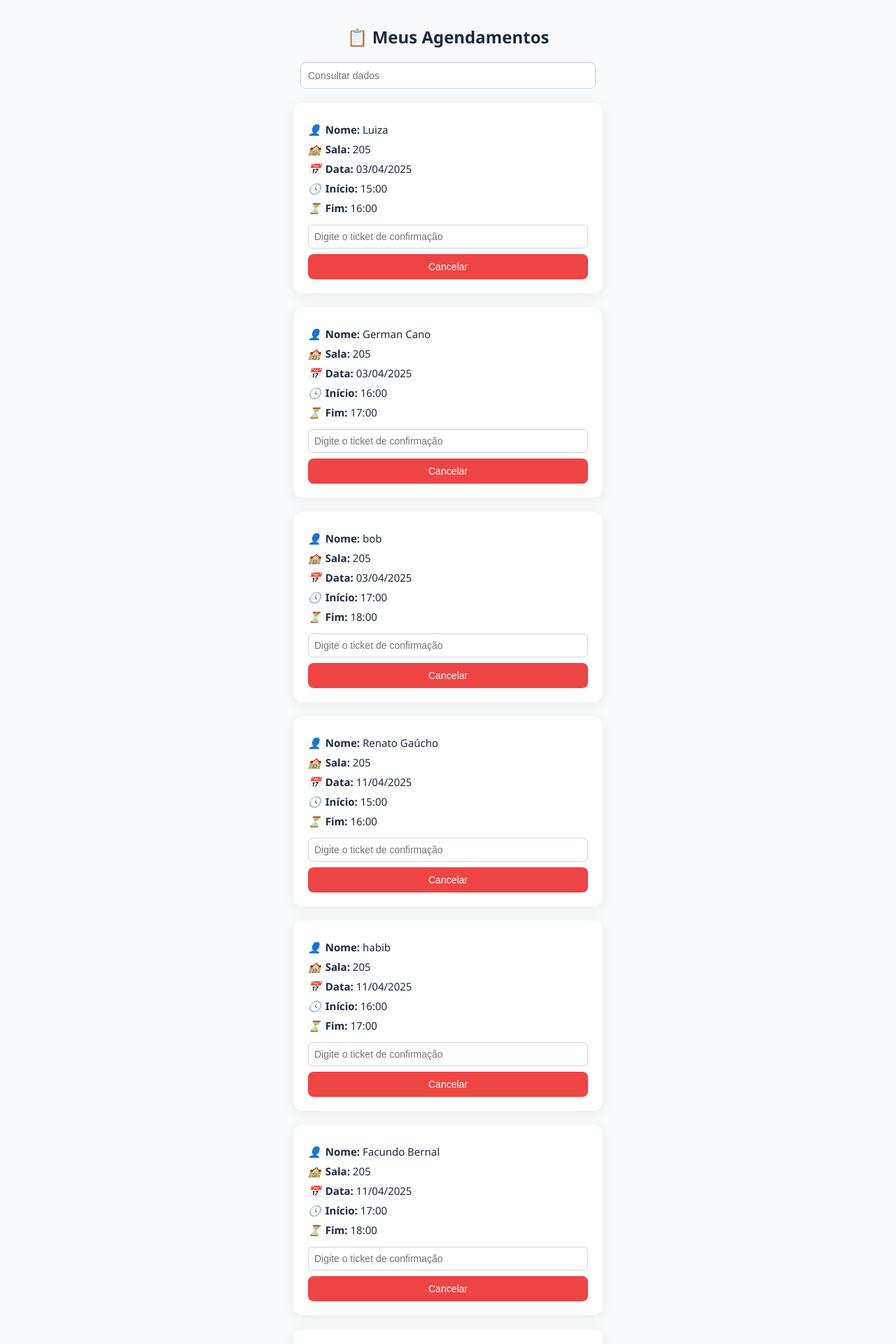
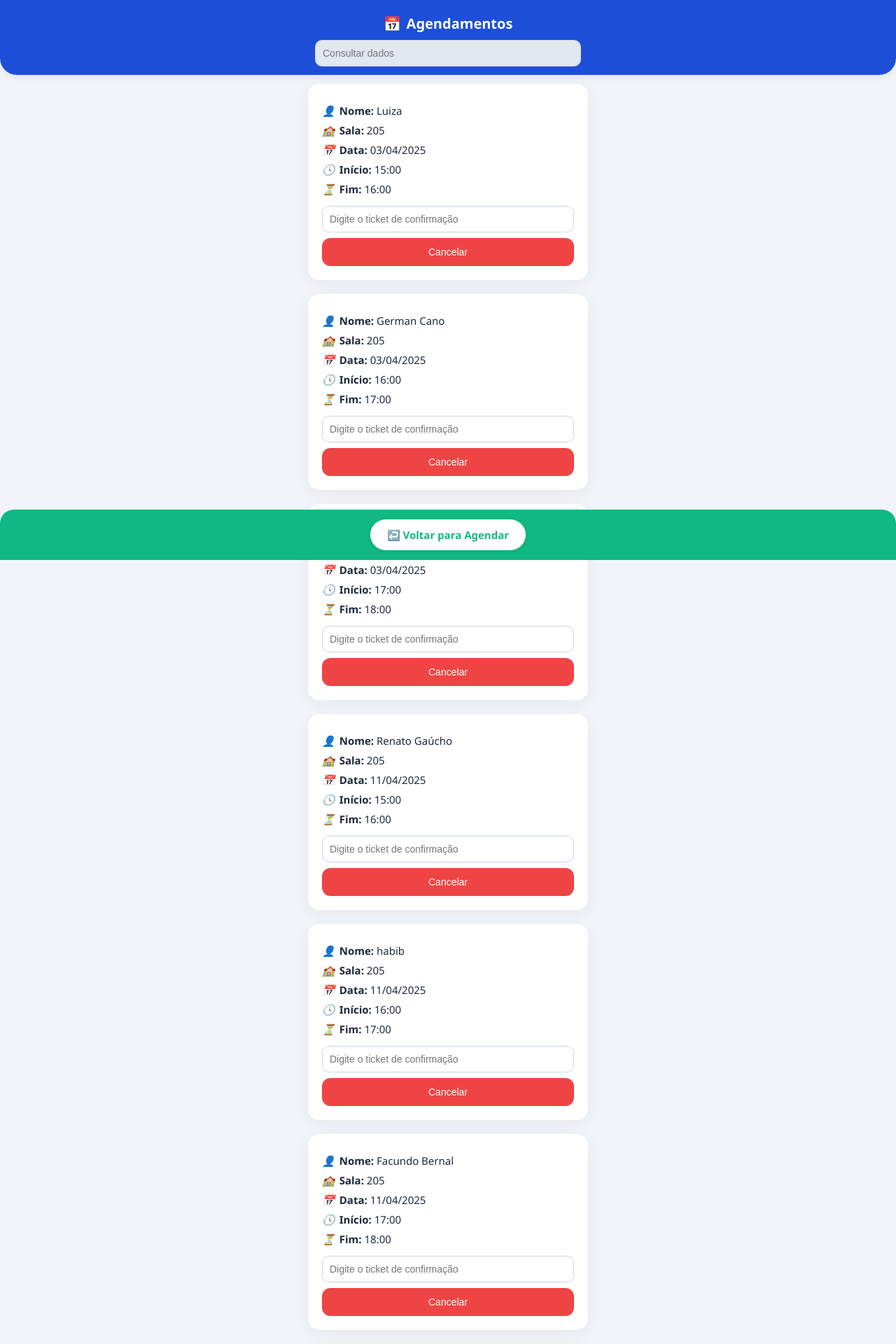
Before and after one commit to rdgx02/agendamento-de-salas, a Flask app: page /meus-agendamentos in a window 1280 px wide. Shown: the top 1920 px of the page at 70% size. Run offline with Flask 3, Linux system fonts and the light colour scheme; data comes from the database, SQL or seed files in the repository.

Commit message:
Versão visual atualizada com barra arredondada e layout clean

```diff
--- a/app/templates/meus_agendamentos.html
+++ b/app/templates/meus_agendamentos.html
@@ -5,23 +5,64 @@
   <title>Meus Agendamentos</title>
   <meta name="viewport" content="width=device-width, initial-scale=1.0">
   <style>
+    * {
+      box-sizing: border-box;
+    }
+
     body {
       font-family: 'Segoe UI', sans-serif;
-      background-color: #f8fafc;
+      background-color: #f1f5f9;
       margin: 0;
-      padding: 20px;
+      padding: 0;
       text-align: center;
+      padding-top: 100px;
+      padding-bottom: 80px;
+    }
+
+    .top-bar {
+      position: fixed;
+      top: 0;
+      left: 0;
+      right: 0;
+      background: #1d4ed8;
+      color: white;
+      padding: 20px 16px 12px;
+      font-size: 18px;
+      font-weight: 500;
+      display: flex;
+      flex-direction: column;
+      align-items: center;
+      z-index: 1000;
+      border-bottom-left-radius: 24px;
+      border-bottom-right-radius: 24px;
+      box-shadow: 0 4px 8px rgba(0, 0, 0, 0.06);
+    }
+
+    .top-bar .titulo {
+      font-size: 20px;
+      display: flex;
+      align-items: center;
+      gap: 8px;
+      margin-bottom: 10px;
+    }
+
+    .top-bar input {
+      padding: 10px 14px;
+      border-radius: 12px;
+      border: none;
+      width: 100%;
+      max-width: 380px;
+      font-size: 14px;
+      background: #e2e8f0;
     }
 
     h1 {
-      color: #1e293b;
-      margin-bottom: 20px;
-      font-size: 24px;
+      display: none;
     }
 
     .card {
       background: #ffffff;
-      border-radius: 12px;
+      border-radius: 16px;
       box-shadow: 0 4px 20px rgba(0, 0, 0, 0.06);
       padding: 20px;
       max-width: 400px;
@@ -51,8 +92,8 @@
     }
 
     input[type="text"] {
-      padding: 8px;
-      border-radius: 6px;
+      padding: 10px;
+      border-radius: 10px;
       border: 1px solid #cbd5e1;
       font-size: 14px;
     }
@@ -61,9 +102,9 @@
       background: #ef4444;
       color: white;
       border: none;
-      padding: 10px;
+      padding: 12px;
       font-size: 14px;
-      border-radius: 8px;
+      border-radius: 12px;
       cursor: pointer;
     }
 
@@ -77,61 +118,54 @@
       margin-top: 4px;
     }
 
-    .voltar {
-      margin-top: 30px;
+    .bottom-bar {
+      position: fixed;
+      bottom: 0;
+      left: 0;
+      right: 0;
+      background: #10b981;
+      padding: 14px 0;
+      z-index: 1000;
+      border-top-left-radius: 20px;
+      border-top-right-radius: 20px;
     }
 
-    .voltar a {
+    .bottom-bar a {
+      background: white;
+      color: #10b981;
+      font-weight: 600;
+      padding: 12px 24px;
+      border-radius: 30px;
       text-decoration: none;
-      background: #3b82f6;
-      color: white;
-      padding: 10px 18px;
-      border-radius: 8px;
+      font-size: 15px;
       display: inline-block;
-      font-weight: 500;
+      box-shadow: 0 2px 6px rgba(0, 0, 0, 0.08);
     }
 
-    .voltar a:hover {
-      background: #2563eb;
-    }
-
-    .pesquisa {
-      margin: 20px 0;
-      display: flex;
-      justify-content: center;
-    }
-
-    .pesquisa input {
-      padding: 10px;
-      width: 80%;
-      max-width: 400px;
-      font-size: 14px;
-      border-radius: 8px;
-      border: 1px solid #cbd5e1;
+    .bottom-bar a:hover {
+      background: #f0fdf4;
     }
 
     @media (max-width: 480px) {
+      .top-bar input {
+        width: 90%;
+      }
+
+      .bottom-bar a {
+        width: 90%;
+        border-radius: 14px;
+      }
+
       .card {
         margin: 16px;
-      }
-
-      .voltar a {
-        width: 100%;
-        display: block;
-      }
-
-      .pesquisa input {
-        width: 90%;
       }
     }
   </style>
 </head>
 <body>
 
-  <h1>📋 Meus Agendamentos</h1>
-
-  <!-- Campo de pesquisa -->
-  <div class="pesquisa">
+  <div class="top-bar">
+    <div class="titulo">📅 <strong>Agendamentos</strong></div>
     <input type="text" id="pesquisa" placeholder="Consultar dados" onkeyup="filtrarAgendamentos()">
   </div>
 
@@ -144,7 +178,6 @@
         <p><i>🕓</i><strong>Início:</strong> {{ a.inicio.strftime('%H:%M') }}</p>
         <p><i>⏳</i><strong>Fim:</strong> {{ a.fim.strftime('%H:%M') }}</p>
 
-        <!-- Removido o ticket -->
         <form method="POST" action="{{ url_for('cancelar_por_ticket', id=a.id) }}">
           <input type="text" name="ticket" placeholder="Digite o ticket de confirmação" required>
           <button type="submit">Cancelar</button>
@@ -155,26 +188,21 @@
       </div>
     {% endfor %}
   {% else %}
-    <p style="color: #475569;">Nenhum agendamento encontrado para esse nome.</p>
+    <p style="color: #475569; margin-top: 60px;">Nenhum agendamento encontrado para esse nome.</p>
   {% endif %}
 
-  <div class="voltar">
+  <div class="bottom-bar">
     <a href="{{ url_for('agendar') }}">↩️ Voltar para Agendar</a>
   </div>
 
   <script>
-    // Função para filtrar os agendamentos
     function filtrarAgendamentos() {
       const filtro = document.getElementById("pesquisa").value.toLowerCase();
       const agendamentos = document.querySelectorAll(".card");
 
       agendamentos.forEach(function(agendamento) {
         const nome = agendamento.getAttribute("data-nome");
-        if (nome.includes(filtro)) {
-          agendamento.style.display = "";
-        } else {
-          agendamento.style.display = "none";
-        }
+        agendamento.style.display = nome.includes(filtro) ? "" : "none";
       });
     }
   </script>
```
Also changed, not shown: 1 other file.
